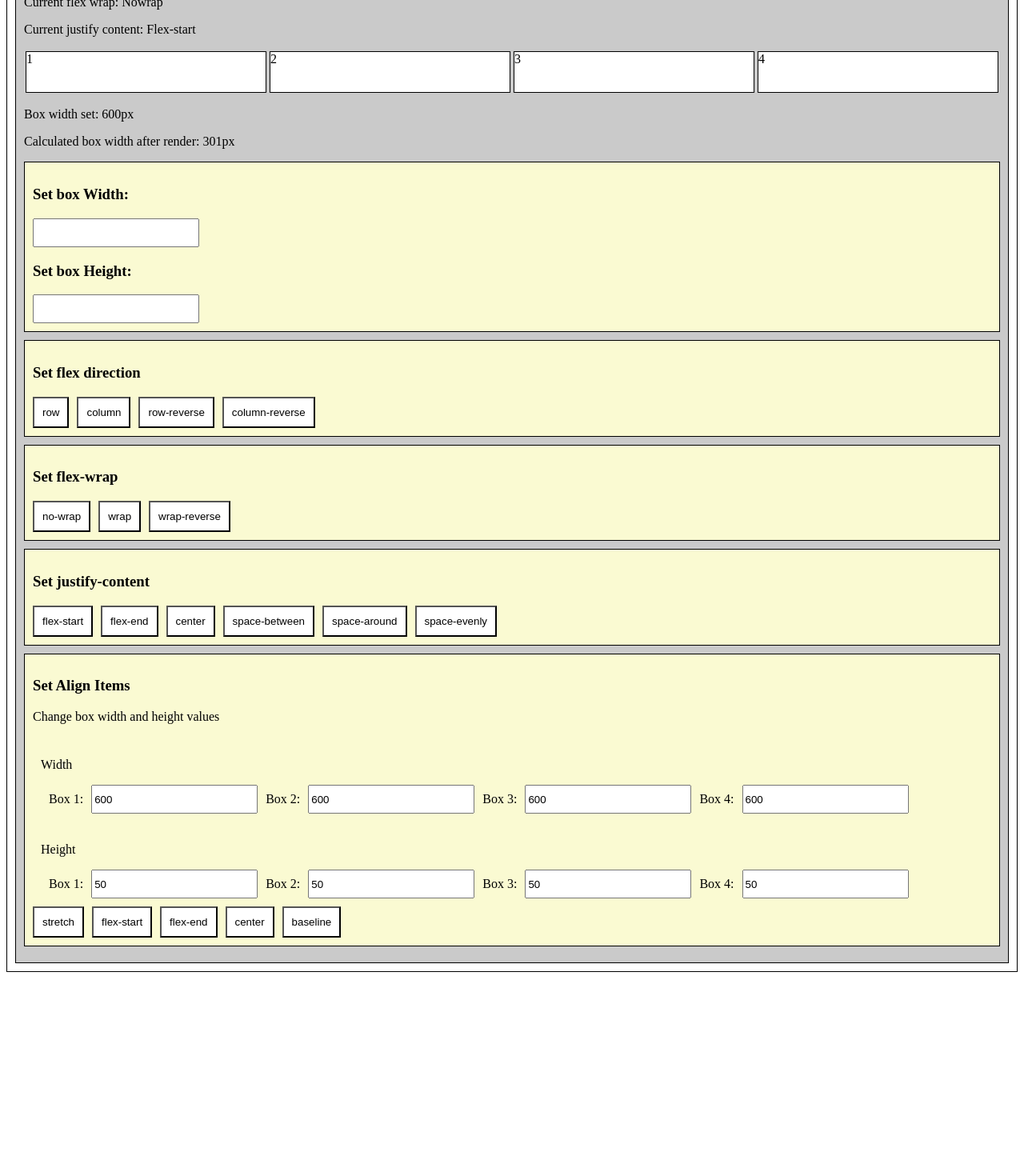
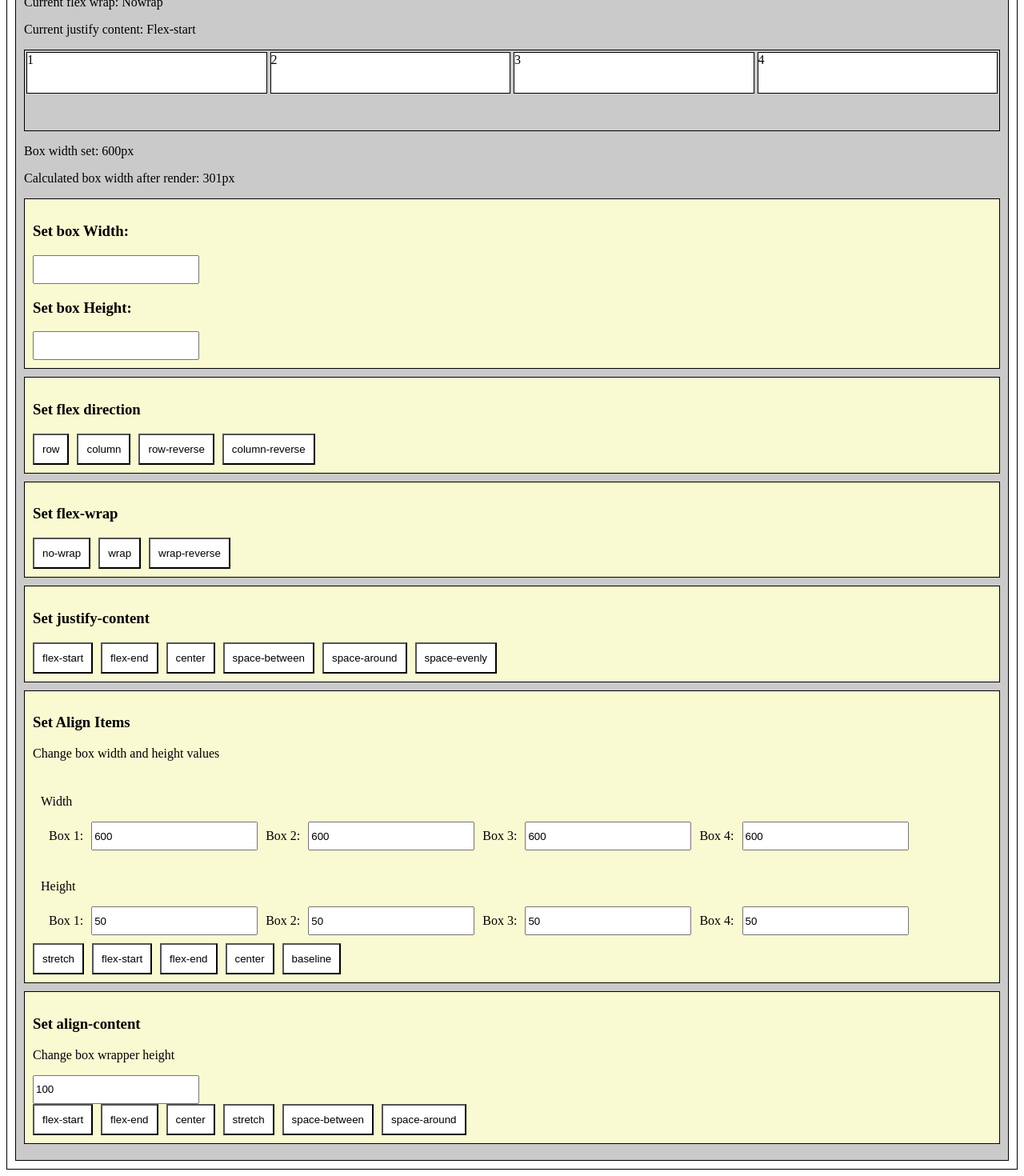
Before and after one commit to arundas1903/angular-lifecycle, an Angular app: page /flex in a window 1280 px wide. Shown: the part 179-1649 px from the top of the page at 80% size. Before the commit the page ends 1402 px from the top, so only its background shows below. Built offline with nearby package versions, Linux system fonts and the light colour scheme.

Commit message:
Align content property added

```diff
--- a/src/app/components/flex/flex.component.css
+++ b/src/app/components/flex/flex.component.css
@@ -12,6 +12,7 @@
 
 .flex-container {
     display: flex;
+    border: 1px solid;
 }
 
 input {
@@ -33,7 +34,7 @@ input {
     margin-right: 10px;
 }
 
-.set-align-items, .set-justify-content, .set-flex-wrap, .set-flex-direction, .set-values {
+.set-align-items, .set-justify-content, .set-flex-wrap, .set-flex-direction, .set-values, .set-align-content {
     border: 1px solid;
     padding: 10px;
     background-color: #fafad2;
--- a/src/app/components/flex/flex.component.html
+++ b/src/app/components/flex/flex.component.html
@@ -19,7 +19,9 @@
         [ngStyle]="{'flex-direction': flexDirection,
                     'flex-wrap': flexWrap,
                     'justify-content': justifyContent,
-                    'align-items': alignItems}">
+                    'align-items': alignItems,
+                    'align-content': alignContent,
+                    'height': boxContainerHeight + 'px'}">
             <div #box [ngStyle]="{'width': boxWidth1 + 'px', 'height': boxHeight1 + 'px'}" class="box">1</div>
             <div [ngStyle]="{'width': boxWidth2 + 'px', 'height': boxHeight2 + 'px'}" class="box">2</div>
             <div [ngStyle]="{'width': boxWidth3 + 'px', 'height': boxHeight3 + 'px'}" class="box">3</div>
@@ -144,5 +146,34 @@
                 </button>
             </div>
         </div>
+        <div class="set-align-content">
+            <h3>
+                Set align-content
+            </h3>
+            <div>
+                <p>
+                    Change box wrapper height
+                </p>
+                <input [(ngModel)]="boxContainerHeight"/>
+            </div>
+            <button (click)="this.changeAlignContent('flex-start')" class="toggle-button">
+                flex-start
+            </button>
+            <button (click)="this.changeAlignContent('flex-end')" class="toggle-button">
+                flex-end
+            </button>
+            <button (click)="this.changeAlignContent('center')" class="toggle-button">
+                center
+            </button>
+            <button (click)="this.changeAlignContent('stretch')" class="toggle-button">
+                stretch
+            </button>
+            <button (click)="this.changeAlignContent('space-between')" class="toggle-button">
+                space-between
+            </button>
+            <button (click)="this.changeAlignContent('space-around')" class="toggle-button">
+                space-around
+            </button>
+        </div>
     </div>
 </div>
--- a/src/app/components/flex/flex.component.ts
+++ b/src/app/components/flex/flex.component.ts
@@ -10,6 +10,7 @@ export class FlexComponent implements OnInit {
   flexWrap: string = 'nowrap';
   justifyContent: string = 'flex-start';
   alignItems: string = 'stretch';
+  alignContent: string = 'flex-start';
   boxWidth1: number = 600;
   boxWidth2: number = 600;
   boxWidth3: number = 600;
@@ -18,6 +19,7 @@ export class FlexComponent implements OnInit {
   boxHeight2: number = 50;
   boxHeight3: number = 50;
   boxHeight4: number = 50;
+  boxContainerHeight: number = 100;
 
   constructor() { }
 
@@ -54,4 +56,8 @@ export class FlexComponent implements OnInit {
     this.boxHeight4 = height;
   }
 
+  changeAlignContent(alignContent: string) :void {
+    this.alignContent = alignContent;
+  }
+
 }
```
